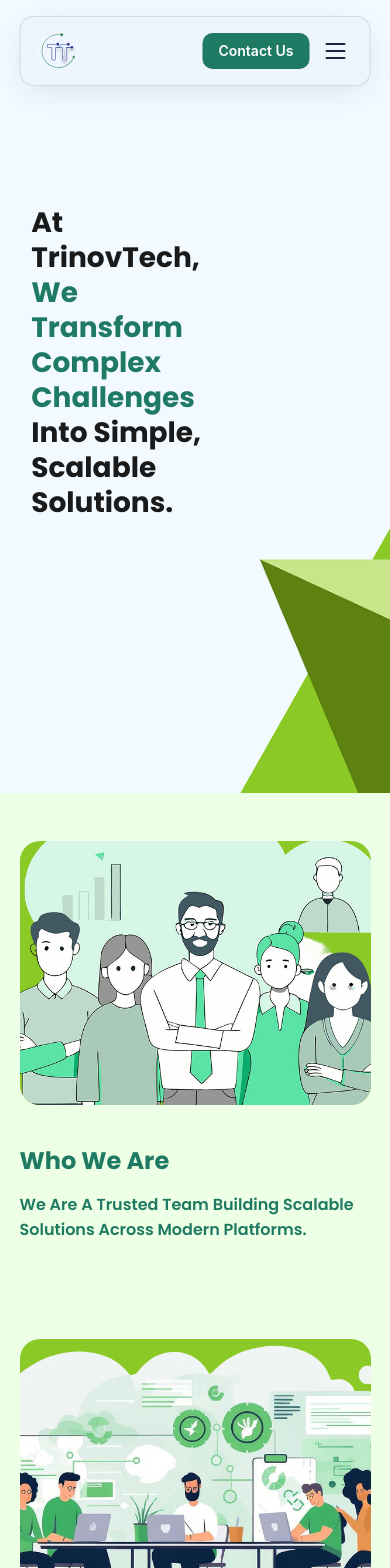
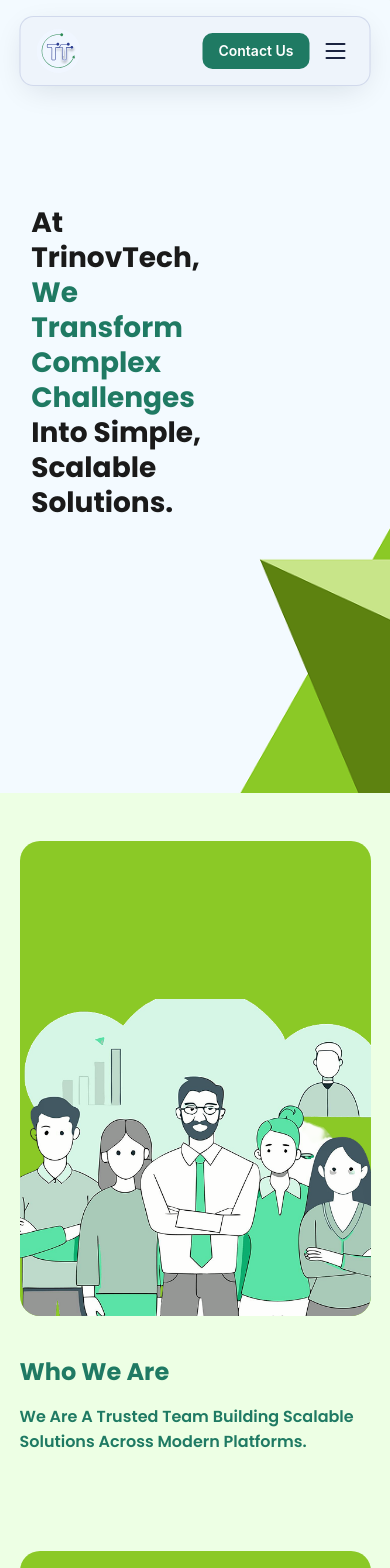
Before and after one commit to gokul-srinath/trinovtech-2.0, a Next.js app: page /about-us in a window 390 px wide. Shown: the top 1568 px of the page. Built offline with nearby package versions, Linux system fonts and the light colour scheme.

Commit message:
feat: Update AboutUsCard component layout for improved image display and responsiveness

```diff
--- a/src/components/sections/AboutUsCard.tsx
+++ b/src/components/sections/AboutUsCard.tsx
@@ -20,22 +20,25 @@ export function AboutUsCard({ heading, text, imagePath, invert = false }: AboutU
           {/* Image block */}
           <div className="w-full md:w-[45%] shrink-0">
   <div
-              className="relative w-full overflow-hidden"
+    className="relative w-full overflow-hidden flex flex-col justify-end items-center"
     style={{
       borderRadius: '20px',
       background: '#8BC926',
-                aspectRatio: '4/3',
+      minHeight: '400px',
+      paddingTop: '158px',
     }}
   >
     <Image
       src={imagePath}
       alt={heading}
-                fill
+      width={600}
+      height={400}
       sizes="(max-width: 768px) 100vw, 45vw"
-                className="object-cover"
+      className="w-full h-auto object-contain object-bottom"
     />
   </div>
 </div>
+
 
           {/* Text block */}
           <div className="flex flex-col gap-4 md:w-[55%]">
```
Lines whose indentation alone changed are shown as unchanged.
